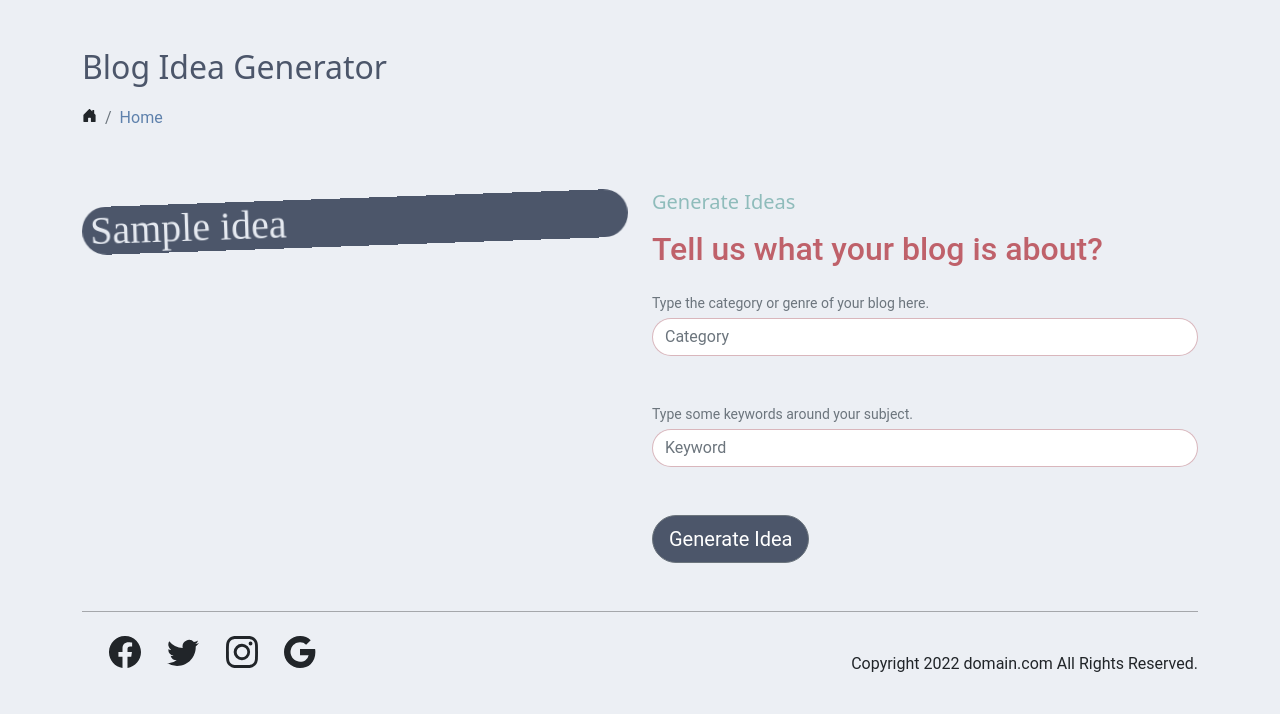
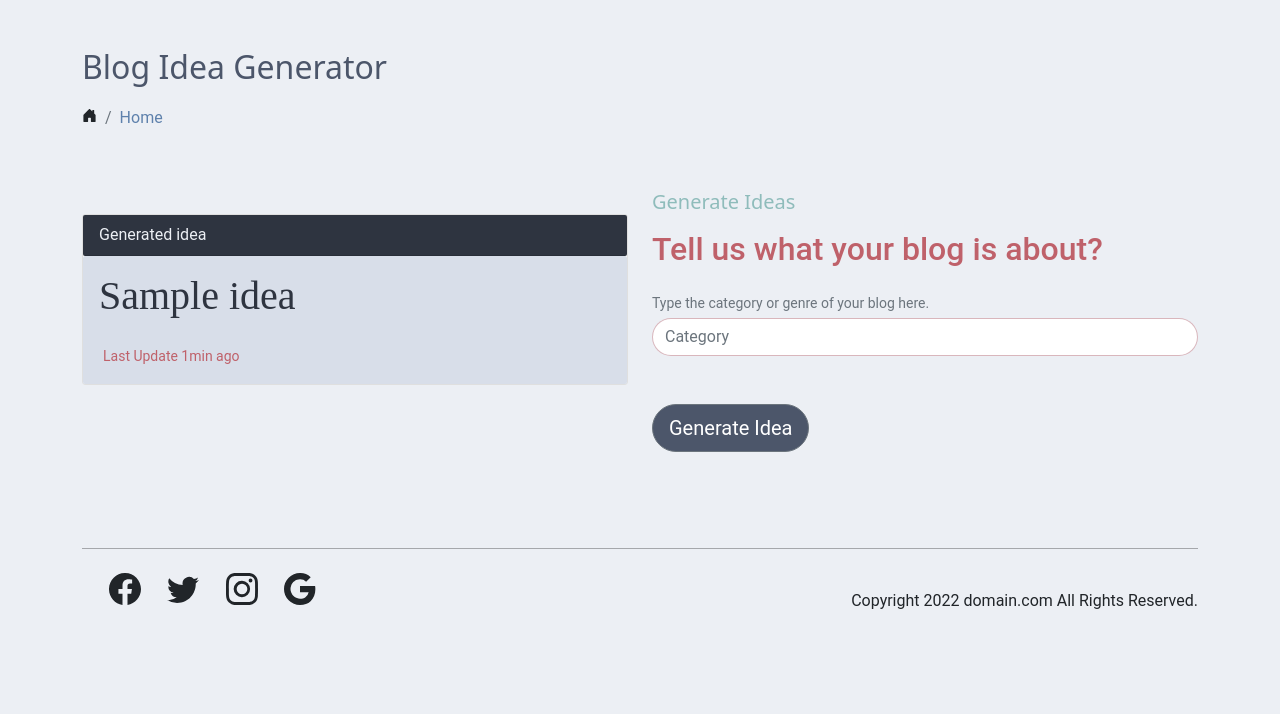
Before and after one commit to AsjadIftikhar/blog, a Django app: template templates/home.html in a window 1280 px wide. Shown: the part 86-800 px from the top of the page. Run offline with Django 4.2, Linux system fonts and the light colour scheme; tables that the repository leaves empty hold one stand-in row (values such as "Sample post"); the template is opened without the code that fills it: values that come from a table or form of the project are taken from there, most other values are stand-ins (such as "Sample title", 1, 10 or a date in 2020).

Commit message:
front end complete

```diff
--- a/blog/forms.py
+++ b/blog/forms.py
@@ -5,5 +5,3 @@ from django.forms import TextInput
 class BlogForm(forms.Form):
     category = forms.CharField(label='Category', max_length=255,
                                widget=TextInput(attrs=({'class': "form-control pill inp", "placeholder": "Category"})))
-    keywords = forms.CharField(label='Keywords', max_length=255,
-                               widget=TextInput(attrs=({'class': "form-control pill inp", "placeholder": "Keyword"})))
--- a/blog/views.py
+++ b/blog/views.py
@@ -10,10 +10,6 @@ def index(request):
         form = BlogForm(request.POST)
         if form.is_valid():
             category = form.cleaned_data['category']
-            keywords = form.cleaned_data['keywords']
-
-            print(category)
-            print(keywords)
 
             idea = "Pets are great"
     else:
--- a/static/css/main.css
+++ b/static/css/main.css
@@ -48,14 +48,6 @@ html, body {
     animation-timing-function: ease-in-out;
 
 }
-.blog-card {
-    background-color:#4C566A;
-    border-radius: 90px;
-    animation-name: onget;
-    animation-duration: 1s;
-    animation-iteration-count: 1;
-    animation-fill-mode: forwards;
-}
 @keyframes buildgraphic {
 
     50% {
@@ -69,9 +61,3 @@ html, body {
         height: 500px;
     }
 }
-@keyframes onget {
-
-    100% {
-        transform: rotate(-2deg);
-    }
-}
--- a/templates/home.html
+++ b/templates/home.html
@@ -60,8 +60,12 @@
                 <div id="graphic" class="graphic"></div>
             {% endif %}
             {% if idea %}
-                <div class="blog-card">
-                    <h1 class="m-2" style="color: #E5E9F0; font-family: 'FiraMono Nerd Font',serif">{{ idea }}</h1>
+                <div class="card mt-4">
+                    <div class="card-header" style="background-color: #2E3440; color: #ECEFF4; border-radius: 2px">Generated idea</div>
+                    <div class="card-body" style="background-color: #D8DEE9; border-radius: 2px">
+                        <h1 class="mb-4" style="color: #2E3440; font-family: 'FiraMono Nerd Font',serif">{{ idea }}</h1>
+                        <p class="card-text ms-1" style="color: #BF616A"><small>Last Update 1min ago</small></p>
+                    </div>
                 </div>
             {% endif %}
         </div>
@@ -73,12 +77,6 @@
                 <div class="mb-5">
                     <div class="form-text mb-1">Type the category or genre of your blog here.</div>
                     {{ form.category }}
-                    {#                    <input placeholder="Category" type="text" class="form-control pill inp">#}
-                </div>
-                <div class="mb-5">
-                    <div class="form-text mb-1">Type some keywords around your subject.</div>
-                    {{ form.keywords }}
-                    {#                    <input placeholder="Keywords" type="text" class="form-control pill inp">#}
                 </div>
                 <button class="btn btn-secondary btn-lg download-btn" type="submit">Generate Idea</button>
             </form>
@@ -87,7 +85,7 @@
 </main>
 
 <footer class="mt-5">
-    <div class="container">
+    <div class="container pt-5">
         <div class="bottom pb-3 pt-3" style="border-top: rgba(0,0,0,0.3) 1px solid">
             <div class="row">
                 <div class="col-lg-3 d-flex justify-content-evenly align-items-center">
```
Also changed, not shown: static/images/graphicsmall.png (added).
